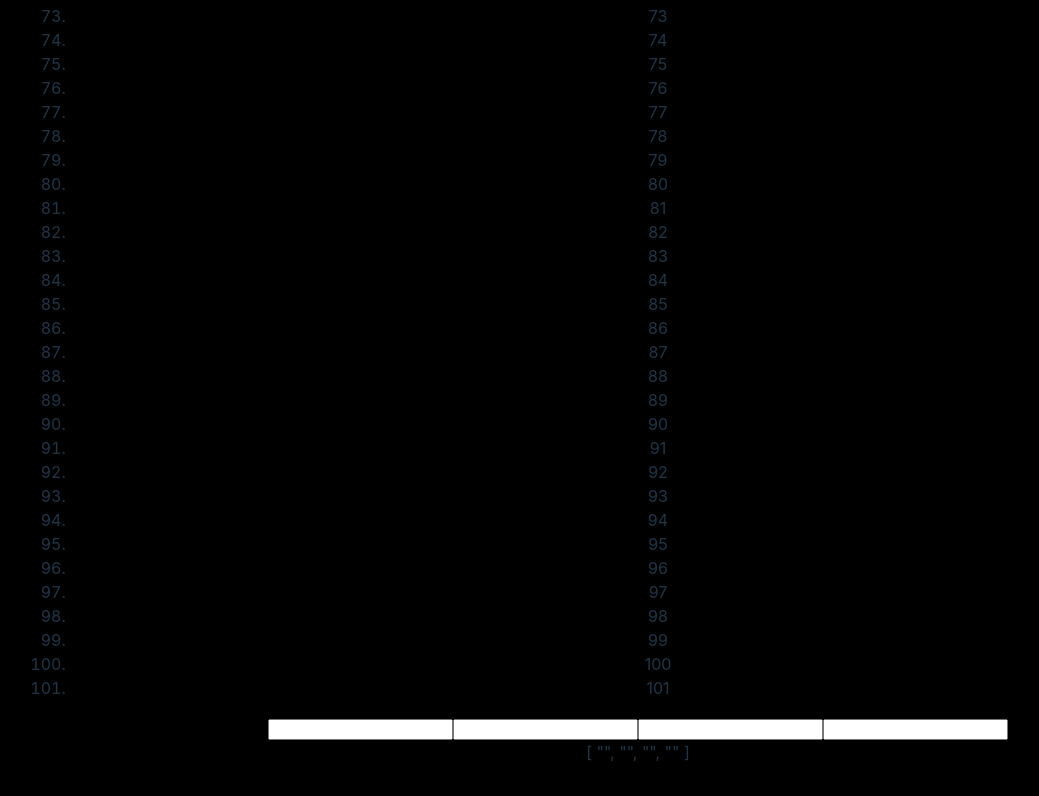
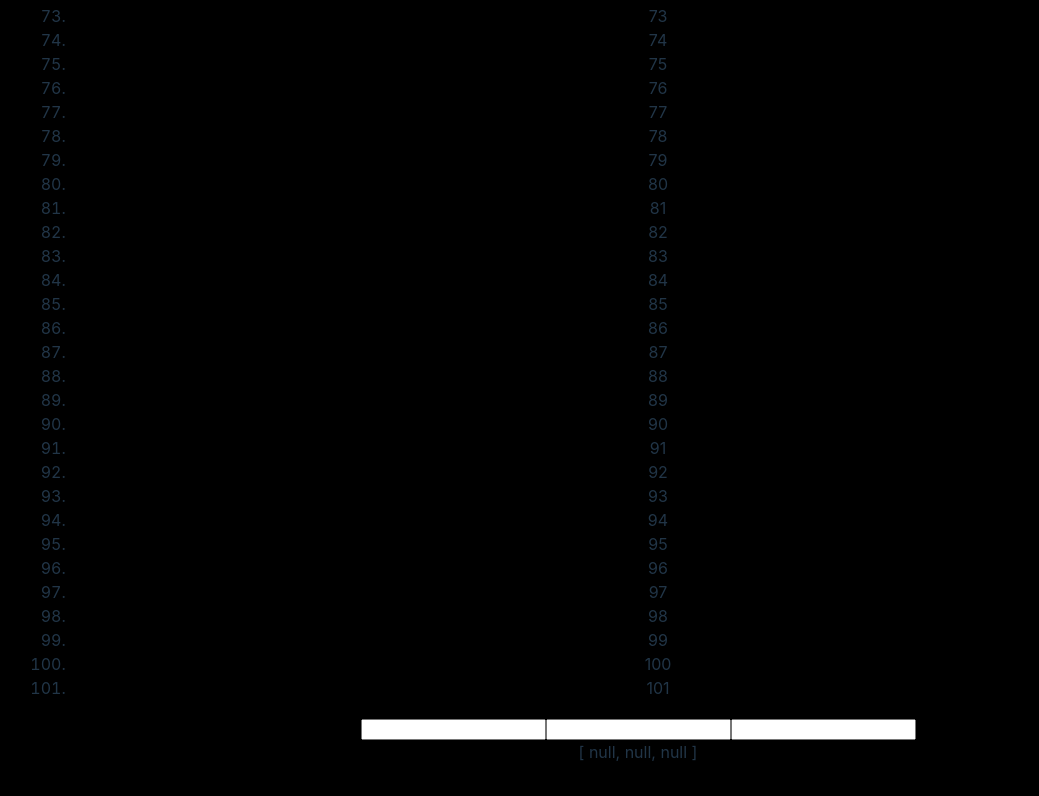
Before and after one commit to 253eosam/game-bac, a Vue app: page /in-progress in a window 1280 px wide. Shown: the part 1922-2718 px from the top of the page, without its empty margins (2-1041 px from the left). Built offline with nearby package versions, Linux system fonts and the light colour scheme; the HTML template or start-up script is replaced by a standard one.

Commit message:
입력 수정

```diff
--- a/src/views/GameInProgress.vue
+++ b/src/views/GameInProgress.vue
@@ -1,7 +1,26 @@
 <script setup lang="ts">
-import { ref } from 'vue'
-const INPUT_COUNT = 4
-const inputs = ref(Array(4).fill(''))
+import { ref, watch } from 'vue'
+const INPUT_COUNT = 3
+const inputs = ref(Array(INPUT_COUNT).fill(null))
+
+const inputEls = ref<HTMLInputElement[]>()
+function onInput (evt: any, index: number) {
+  const value = evt.data
+  if (!value) return
+  inputs.value[index] = inputOnlyNumber(value)
+  if (isNaN(value)) return
+  focusNextInputEl()
+
+  function focusNextInputEl () {
+    if (index < INPUT_COUNT - 1) {
+      inputEls.value![index + 1].focus()
+    }
+  }
+  function inputOnlyNumber (value: string) {
+    return value.replace(/[^0-9]/g, '')
+  }
+}
+
 </script>
 
 <template>
@@ -17,11 +36,14 @@ const inputs = ref(Array(4).fill(''))
     </div>
     <div>
       <input
-        class="border-black border-2 rounded-md"
-        type="number"
+        class="border-black border-2 rounded-md text-center font-bold text-xl w-20 h-8 mx-10"
+        ref="inputEls"
+        type="text"
+        maxlength="1"
         v-for="i in INPUT_COUNT"
         :key="`input-${i}`"
         v-model="inputs[i - 1]"
+        @input="onInput($event, i-1)"
       />
     </div>
     {{ inputs }}
```
Also changed, not shown: 1 other file (tests, documents, lock files or other folders).
